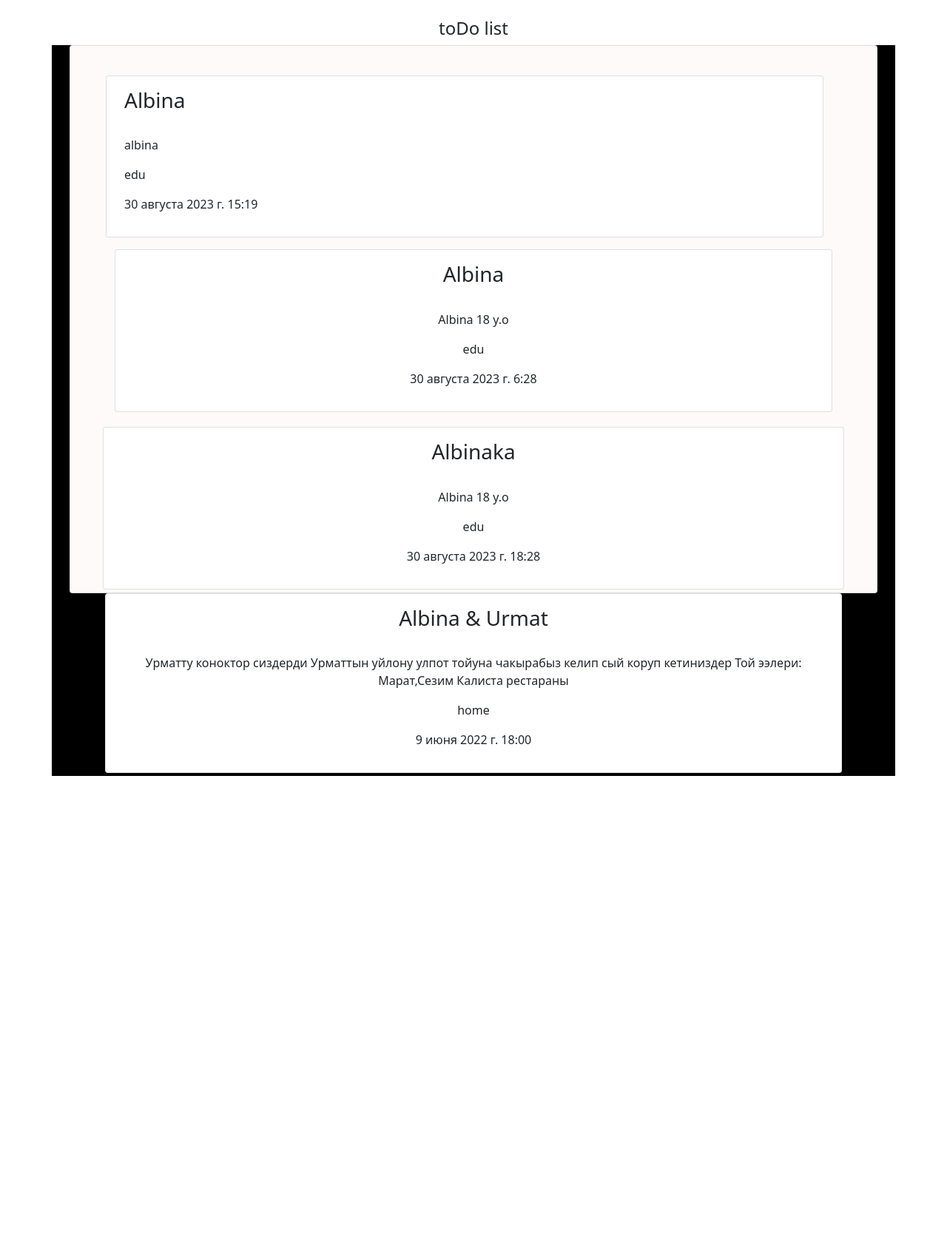
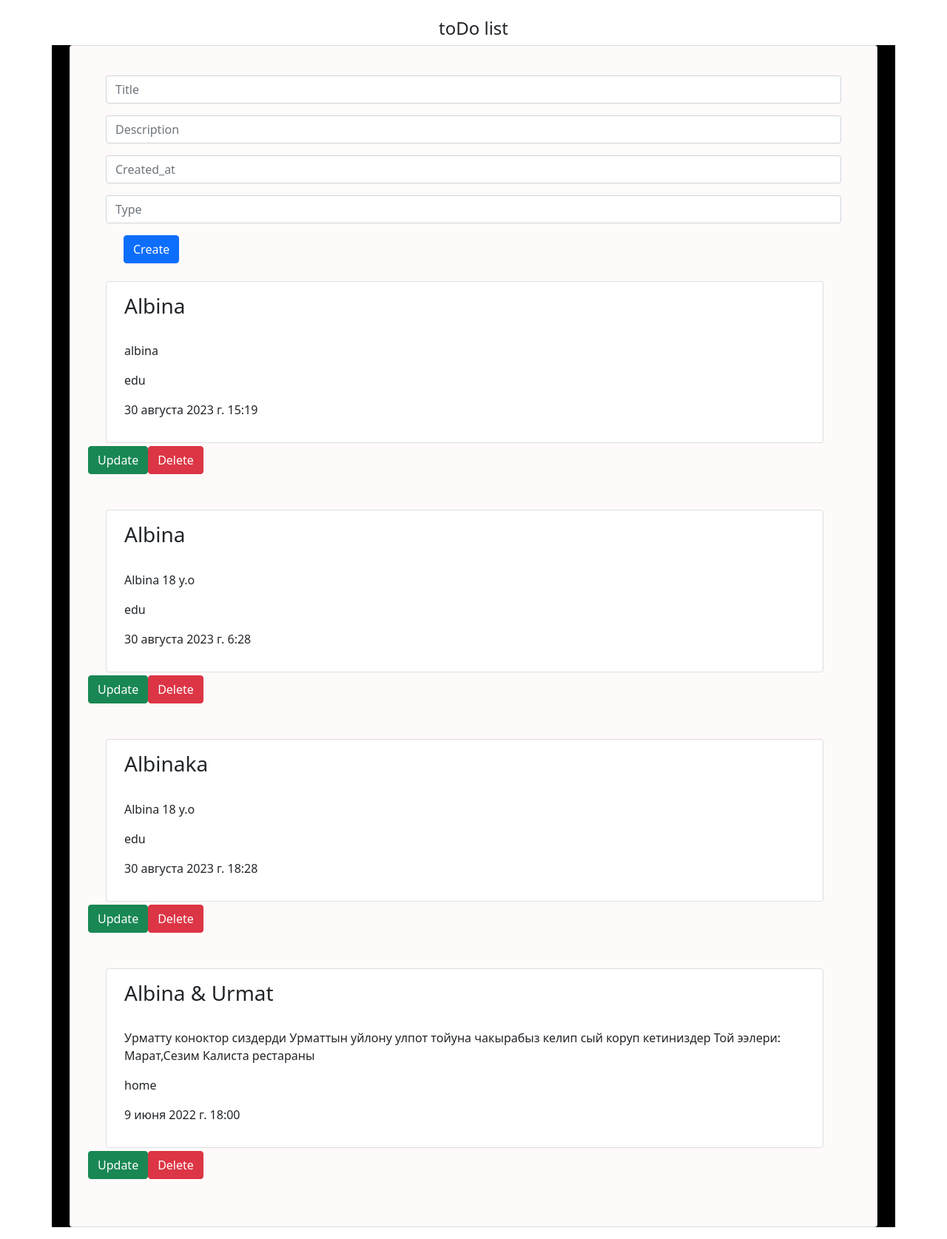
Before and after one commit to AlbinaDjumagulova/todo, a Django app: page /tasks/ in a window 1280 px wide. Shown: the whole page at 74% size. Before the commit the page ends 1049 px from the top, so only its background shows below. Run offline with Django 4.2, Linux system fonts and the light colour scheme; data comes from the database, SQL or seed files in the repository.

Commit message:
first commit

```diff
--- a/tasks/templates/index.html
+++ b/tasks/templates/index.html
@@ -1,3 +1,54 @@
+
+<!--<!DOCTYPE html>-->
+<!--<html lang="en">-->
+<!--<head>-->
+<!--    <meta charset="UTF-8">-->
+<!--    <title>ToDoList</title>-->
+<!--    <link href="https://cdn.jsdelivr.net/npm/bootstrap@5.0.1/dist/css/bootstrap.min.css" rel="stylesheet"-->
+<!--          integrity="sha384-+0n0xVW2eSR5OomGNYDnhzAbDsOXxcvSN1TPprVMTNDbiYZCxYbOOl7+AMvyTG2x" crossorigin="anonymous">-->
+<!--</head>-->
+<!--<body>-->
+<!--<br>-->
+<!--<h4 class="card-title" align="center">toDo list</h4>-->
+<!--<div class="page-content page-container" id="page-content">-->
+<!--    <div class="mb-3" align="center">-->
+<!--        <div class="padding">-->
+<!--            <div class="row container d-flex justify-content-center" style="background:black">-->
+<!--                <div class="card px-2" style="background:snow">-->
+<!--                    <div class="card-body">-->
+<!--                        <br>-->
+<!--                        <div class="mb-3" align="left">-->
+<!--                            {% for task in tasks %}-->
+<!--                            <div class="mb-1">-->
+<!--                                <div class="row container d-flex justify-content-center">-->
+<!--                                    <div class="col-md-15">-->
+<!--                                        <div class="card px-2">-->
+<!--                                            <div class="card-body">-->
+<!--                                                <h3 class="input-helper">{{ task.title }}</h3>-->
+<!--                                                <br>-->
+<!--                                                <p>{{ task.description }}<i-->
+<!--                                                        class="input-helper"></i>-->
+<!--                                                <p>{{ task.type }}<i-->
+<!--                                                        class="input-helper"></i>-->
+<!--                                                <p>{{ task.created_at }}<i-->
+<!--                                                        class="input-helper"></i>-->
+<!--                                            </div>-->
+<!--                                        </div>-->
+<!--                                    </div>-->
+<!--                                </div>-->
+<!--                            </div>-->
+<!--                        </div>-->
+<!--                        {% endfor %}-->
+<!--                    </div>-->
+<!--                </div>-->
+<!--            </div>-->
+<!--        </div>-->
+<!--    </div>-->
+<!--</div>-->
+<!--</body>-->
+<!--</html>-->
+
+
 
 <!DOCTYPE html>
 <html lang="en">
@@ -16,6 +67,32 @@
             <div class="row container d-flex justify-content-center" style="background:black">
                 <div class="card px-2" style="background:snow">
                     <div class="card-body">
+                        <br>
+                        <form method="post" action="{% url 'create' %}" enctype="multipart/form-data">
+                            {% csrf_token %}
+                            <div class="container">
+                                <div class="mb-3">
+                                    <input type="text" name="title" class="form-control" id="formGroupExampleInput"
+                                           placeholder="Title">
+                                </div>
+                                <div class="mb-3">
+                                    <input type="text" name="description" class="form-control"
+                                           id="formGroupExampleInput"
+                                           placeholder="Description">
+                                </div>
+                                <div class="mb-3">
+                                    <input type="text" name="created_at" class="form-control" id="formGroupExampleInput"
+                                           placeholder="Created_at">
+                                </div>
+                                <div class="mb-3">
+                                    <input type="text" name="type" class="form-control" id="formGroupExampleInput"
+                                           placeholder="Type">
+                                </div>
+                                <div class="container" align="left">
+                                    <button type="submit" class="btn btn-primary">Create</button>
+                                </div>
+                            </div>
+                        </form>
                         <br>
                         <div class="mb-3" align="left">
                             {% for task in tasks %}
@@ -37,8 +114,24 @@
                                     </div>
                                 </div>
                             </div>
+                            <div class="mb-5">
+                                <div class='btn-toolbar'>
+                                    <a method="post" href="{% url 'update' task.id %}">
+                                        <button class="btn btn-success"
+                                                type="submit">Update
+                                        </button>
+                                    </a>
+                                    <form method="post"
+                                          action="{% url 'delete' task.id %}">
+                                        {% csrf_token %}
+                                        <button class='btn btn-danger' type='submit'>
+                                            Delete
+                                        </button>
+                                    </form>
+                                </div>
+                            </div>
+                            {% endfor %}
                         </div>
-                        {% endfor %}
                     </div>
                 </div>
             </div>
--- a/tasks/urls.py
+++ b/tasks/urls.py
@@ -4,3 +4,12 @@
 urlpatterns = [
     path('', get_list, name='list')
 ]
+from django.urls import path
+from tasks.views import get_list, create_task, update_task, delete_task
+
+urlpatterns = [
+    path('', get_list, name='index'),
+    path('create', create_task, name='create'),
+    path('update/<int:id>', update_task, name='update'),
+    path('delete/<int:id>', delete_task, name='delete')
+]
--- a/tasks/views.py
+++ b/tasks/views.py
@@ -1,4 +1,4 @@
-from django.shortcuts import render
+from django.shortcuts import render, redirect
 
 # Create your views here.
 
@@ -9,3 +9,43 @@
     if request.method == 'GET':
         tasks = Task.objects.all()
         return render(request, 'index.html', {"tasks": tasks})
+
+
+def get_list (request):
+    if request.method == 'GET':
+        tasks = Task.objects.all()
+        return render(request,'index.html',{"tasks": tasks})
+
+
+def create_task(request):
+    if request.method == 'POST':
+        title = request.POST.get('title')
+        description = request.POST.get('description')
+        create_at = request.POST.get('create_at')
+        type = Task.objects.create(title=title, description=description, create_at=create_at, type=type)
+        return redirect('index')
+    return render(request,'index.html')
+
+
+def update_task(request,id):
+    if request.method == 'POST':
+        title = request.POST.get('title')
+        description = request.POST.get('discription')
+        create_at= request.POST.get('create_at')
+        type= request.POST.get('type')
+        task = Task.odjects.get(id=id)
+        task.title=title
+        task.description = description
+        task.created_at = create_at
+        task.type = type
+        task.save()
+        return redirect('index')
+    return render(request,'Update.html')
+
+
+def delete_task(request , id):
+    if request.method == 'POST':
+        task = Task.objects.get(id=id)
+        task.delete()
+        return redirect('index')
+    return  render (request, 'index.html')
```
Also changed, not shown: tasks/templates/update.html (added, +37 -0 lines), tasks/migrations/0001_initial.py (deleted), tasks/migrations/__init__.py (deleted).
